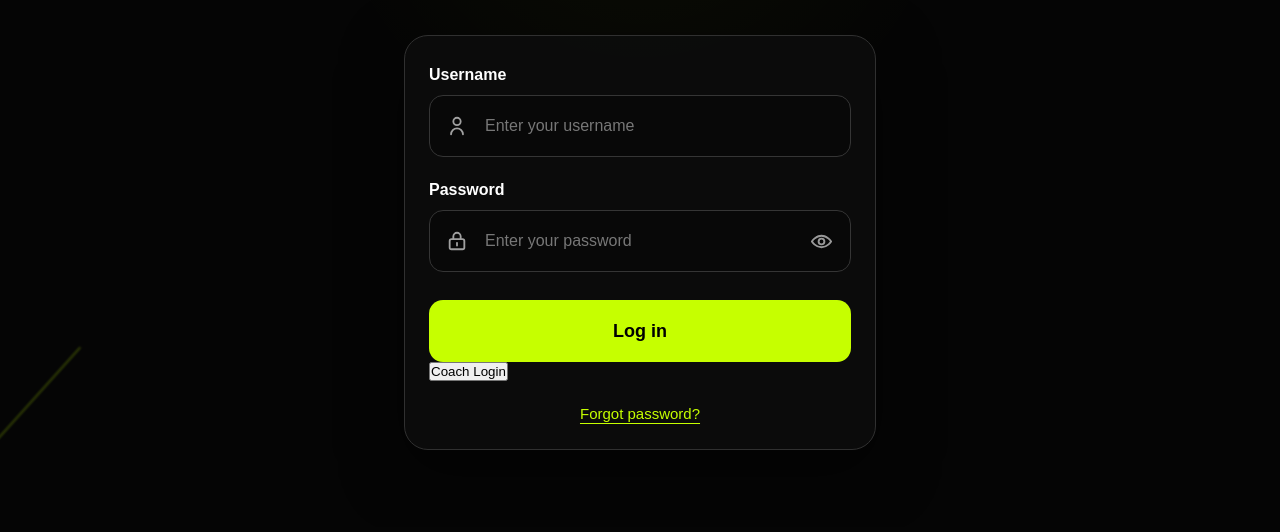
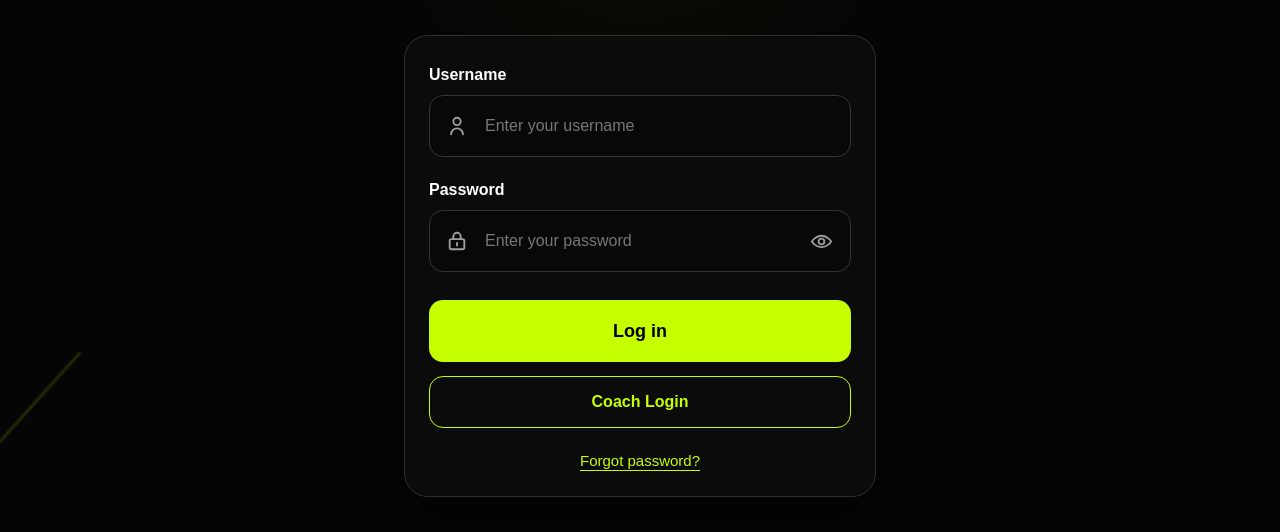
Before and after one commit to hammer1david/twete-app, a plain HTML site: page index.html in a window 1280 px wide. Shown: the part 273-805 px from the top of the page. Drawn offline with Linux system fonts and the light colour scheme.

Commit message:
Update style.css

```diff
--- a/style.css
+++ b/style.css
@@ -1378,3 +1378,27 @@ body {
         font-size: 16px;
     }
 }
+
+.coach-login-button {
+    width: 100%;
+    height: 52px;
+
+    margin-top: 14px;
+
+    border: 1px solid #C6FF00;
+    border-radius: 14px;
+
+    background: transparent;
+    color: #C6FF00;
+
+    font-size: 16px;
+    font-weight: 700;
+
+    cursor: pointer;
+    transition: 0.2s ease;
+}
+
+.coach-login-button:hover {
+    background: #C6FF00;
+    color: #000000;
+}
```
